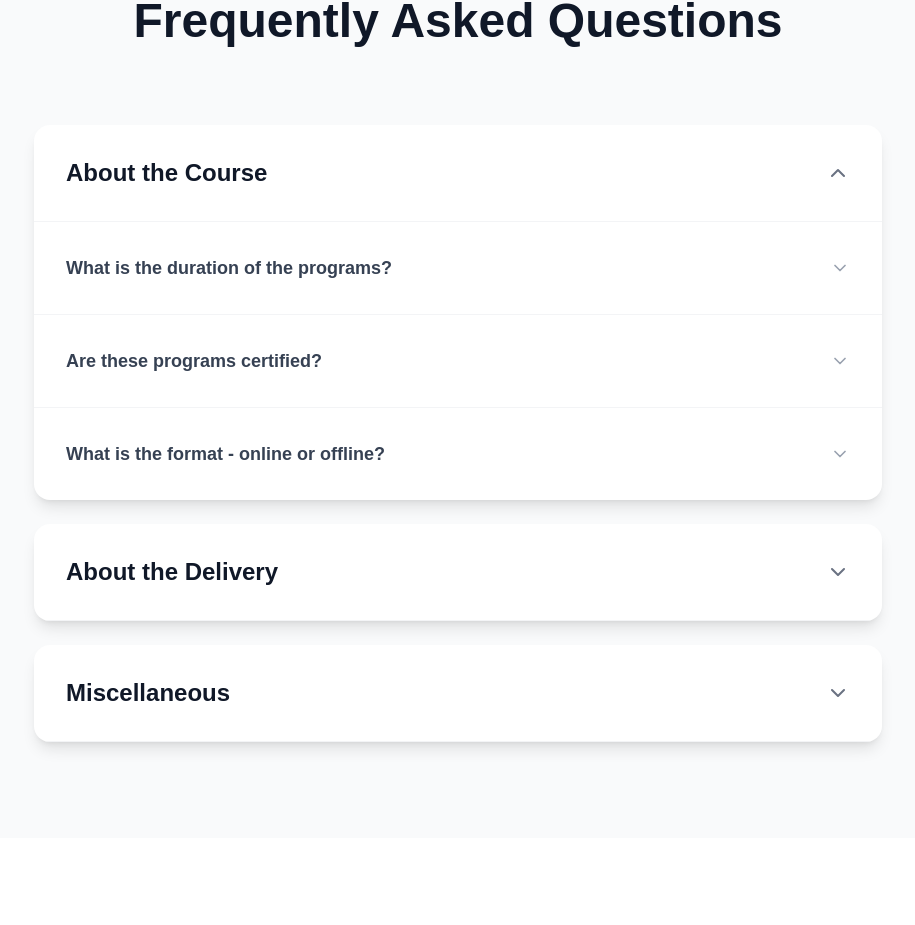
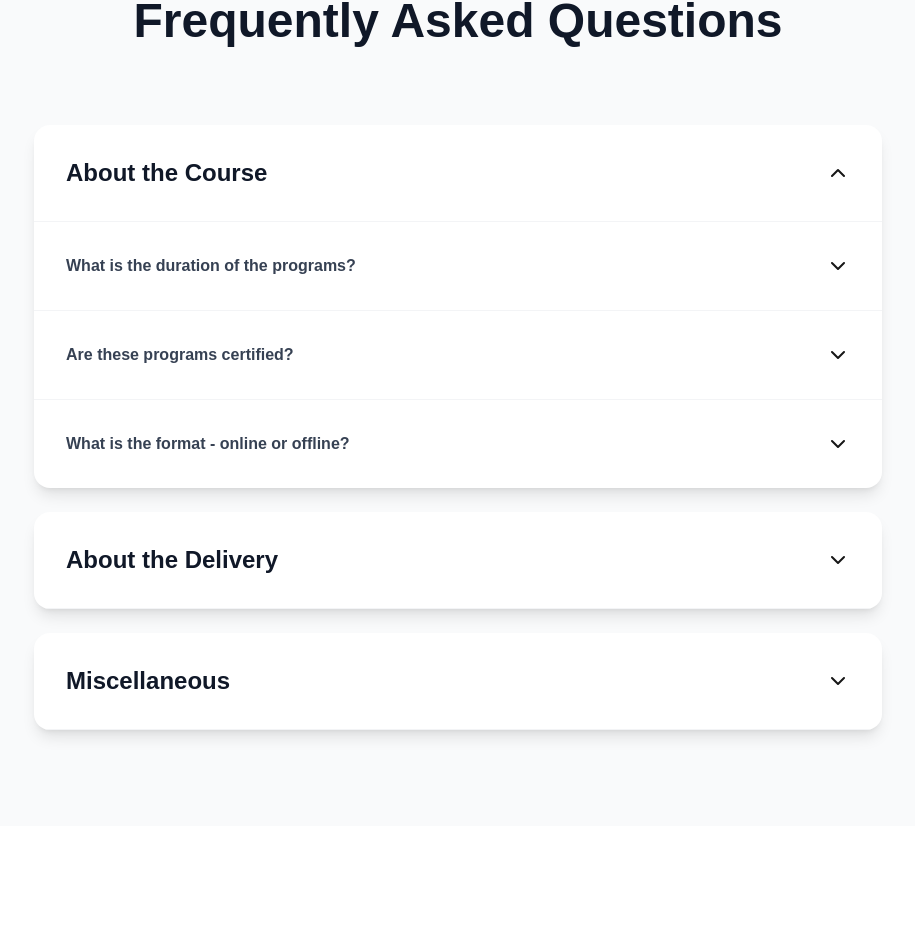
Before and after one commit to sumanth94932/accredian_page, a Next.js app: page / in a window 1280 px wide. Shown: the part 5977-6902 px from the top of the page, without its empty margins (182-1097 px from the left). Built offline with nearby package versions, Linux system fonts and the light colour scheme.

Commit message:
Refactor FAQ component state management

```diff
--- a/components/sections/Faqs.tsx
+++ b/components/sections/Faqs.tsx
@@ -2,8 +2,6 @@
 
 import { useState } from "react";
 import { ChevronDown, ChevronUp } from "lucide-react";
-
-type OpenQuestionsState = Record<string, boolean>;
 
 const faqs = [
   {
@@ -62,8 +60,9 @@ const faqs = [
 export default function Faqs() {
   const [openCategories, setOpenCategories] = useState<number[]>([0]);
 
-  const [openQuestions, setOpenQuestions] = useState<OpenQuestionsState>(
-    {} as OpenQuestionsState
+  // ✅ SAFE STATE (no TS indexing issues)
+  const [openQuestions, setOpenQuestions] = useState<boolean[][]>(
+    faqs.map((cat) => cat.questions.map(() => false))
   );
 
   const toggleCategory = (index: number) => {
@@ -75,15 +74,13 @@ export default function Faqs() {
   };
 
   const toggleQuestion = (categoryIndex: number, questionIndex: number) => {
-    const key = `${categoryIndex}-${questionIndex}`;
+    setOpenQuestions((prev) => {
+      const copy = prev.map((arr) => [...arr]);
 
-    setOpenQuestions((prev) => {
-      const current = prev?.[key] ?? false;
+      copy[categoryIndex][questionIndex] =
+        !copy[categoryIndex][questionIndex];
 
-      return {
-        ...prev,
-        [key]: !current,
-      };
+      return copy;
     });
   };
 
@@ -102,9 +99,9 @@ export default function Faqs() {
               key={categoryIndex}
               className="bg-white rounded-2xl shadow-lg overflow-hidden"
             >
-              {/* Category Header */}
+              {/* Category */}
               <div
-                className="p-8 border-b border-gray-100 cursor-pointer flex items-center justify-between hover:bg-gray-50 transition-all"
+                className="p-8 border-b border-gray-100 cursor-pointer flex justify-between items-center hover:bg-gray-50"
                 onClick={() => toggleCategory(categoryIndex)}
               >
                 <h3 className="text-2xl font-bold text-gray-900">
@@ -112,41 +109,41 @@ export default function Faqs() {
                 </h3>
 
                 {openCategories.includes(categoryIndex) ? (
-                  <ChevronUp className="w-6 h-6 text-gray-500" />
+                  <ChevronUp />
                 ) : (
-                  <ChevronDown className="w-6 h-6 text-gray-500" />
+                  <ChevronDown />
                 )}
               </div>
 
               {/* Questions */}
               {openCategories.includes(categoryIndex) && (
                 <div className="divide-y divide-gray-100">
-                  {faq.questions.map((question, questionIndex) => {
-                    const key = `${categoryIndex}-${questionIndex}`;
-                    const isOpen = openQuestions[key] ?? false;
+                  {faq.questions.map((q, questionIndex) => {
+                    const isOpen =
+                      openQuestions[categoryIndex]?.[questionIndex];
 
                     return (
                       <div key={questionIndex}>
                         <div
-                          className="p-8 cursor-pointer flex items-center justify-between hover:bg-blue-50 transition-all"
+                          className="p-8 cursor-pointer flex justify-between hover:bg-blue-50"
                           onClick={() =>
                             toggleQuestion(categoryIndex, questionIndex)
                           }
                         >
-                          <span className="text-lg font-semibold text-gray-700">
-                            {question.q}
+                          <span className="font-semibold text-gray-700">
+                            {q.q}
                           </span>
 
                           <ChevronDown
-                            className={`w-5 h-5 text-gray-400 transition-transform ${
+                            className={`transition-transform ${
                               isOpen ? "rotate-180" : ""
                             }`}
                           />
                         </div>
 
                         {isOpen && (
-                          <div className="p-8 pt-0 pb-12 text-gray-600 leading-relaxed">
-                            {question.a}
+                          <div className="px-8 pb-8 text-gray-600">
+                            {q.a}
                           </div>
                         )}
                       </div>
```
